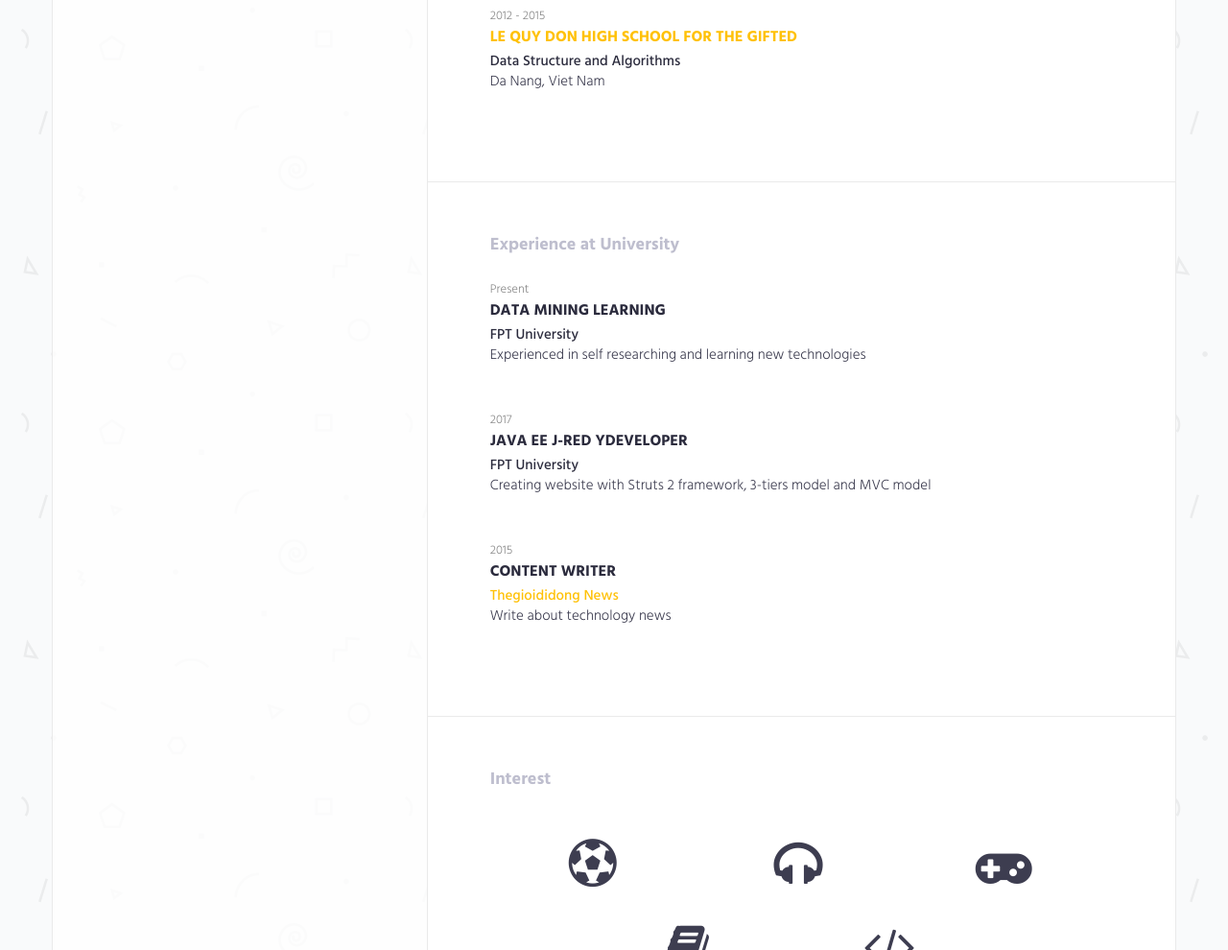
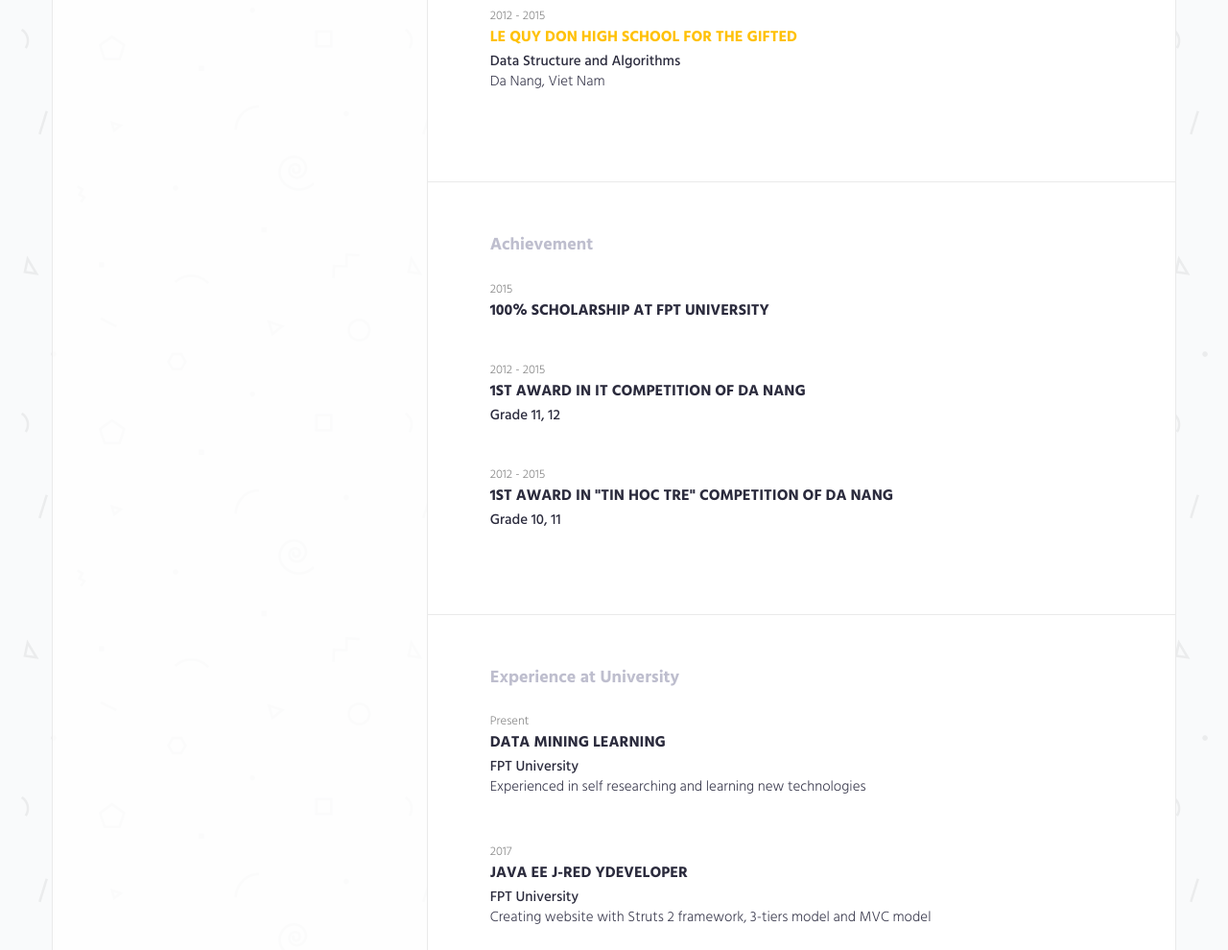
Before and after one commit to thanhdc24/thanhdc24.github.io, a plain HTML site: page index.html in a window 1280 px wide. Shown: the part 1289-2279 px from the top of the page at 96% size. Drawn offline with Linux system fonts and the light colour scheme.

Commit message:
Achieve Add
Achieve Add

```diff
--- a/index.html
+++ b/index.html
@@ -301,6 +301,42 @@
 <!-- .section-education -->
 
 
+<section class="section-wrapper section-education">
+    <div class="container-fluid">
+        <div class="row">
+            <div class="col-md-12">
+                <div class="section-title"><h2>Achievement</h2></div>
+            </div>
+        </div>
+        <!--.row-->
+        <div class="row">
+            <div class="col-md-12">
+                <div class="content-item">
+                    <small>2015</small>
+                    <h3>100% scholarship at FPT University</h3>
+                </div>
+                <!-- .experience-item -->
+                <div class="content-item">
+                    <small>2012 - 2015</small>
+                    <h3>1st award in IT competition of Da Nang</h3>
+                    <h4>Grade 11, 12</h4>
+                </div>
+                <!-- .experience-item -->
+                <div class="content-item">
+                    <small>2012 - 2015</small>
+                    <h3>1st award in "Tin hoc tre" competition of Da Nang</h3>
+                    <h4>Grade 10, 11</h4>
+                </div>
+                <!-- .experience-item -->
+            </div>
+        </div>
+        <!--.row-->
+    </div>
+    <!-- .container-fluid -->
+
+</section>
+<!-- .section-achievement -->
+
 <section class="section-wrapper section-experience gray-bg">
     <div class="container-fluid">
         <div class="row">
```
